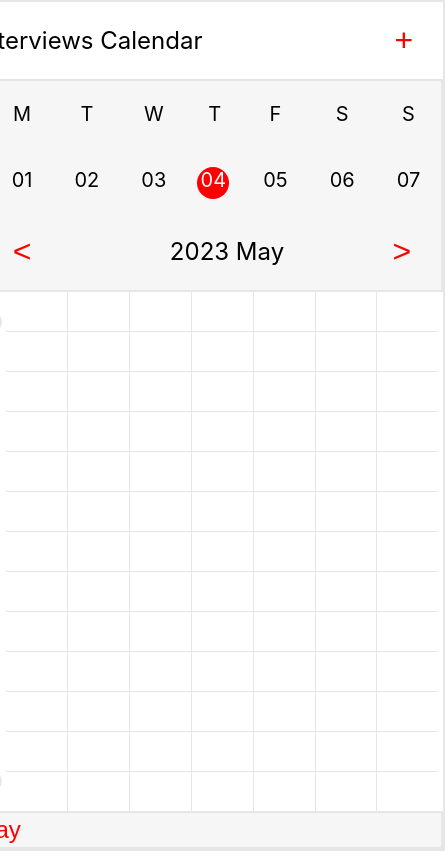
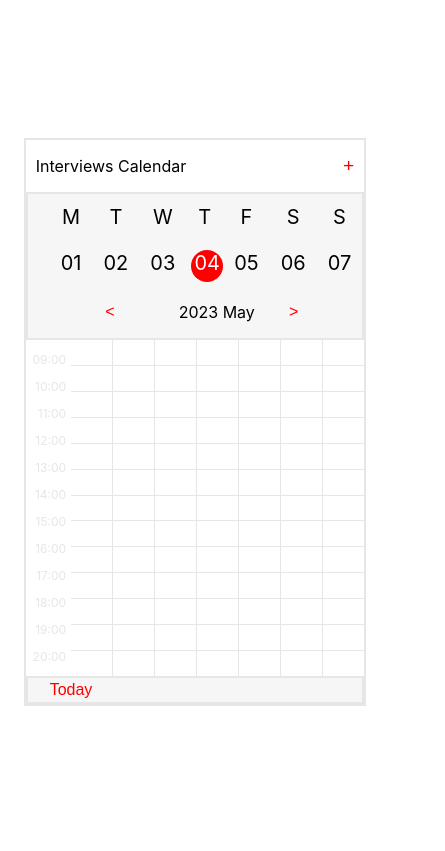
Before and after one commit to d-baghirova/weekViewCalendar, a React (Create React App) app: page / in a window 390 px wide. Shown: the whole page, 445 px wide, since content can reach past the window. Built offline with nearby package versions, Linux system fonts and the light colour scheme.

Commit message:
task completed

```diff
--- a/src/Components/AddInterview.js
+++ b/src/Components/AddInterview.js
@@ -2,16 +2,16 @@ import React, { useEffect, useState } from "react";
 import styled from "styled-components";
 
 const Button = styled.button`
-    margin-right: 30px;
     border: none;
     padding: 0;
     background: none;
 `;
 
 const Plus = styled(Button)`
-  font-size: 2rem;
+  font-size: 1.2rem;
   color: red;
   text-decoration: none;
+  margin-right: 10px;
   &:hover,
   &:focus {
     color: palevioletred;
@@ -27,14 +27,20 @@ const Heading = styled.div`
 `
 
 const H1 = styled.p`
-  margin-left: 30px;
   font-size: 1.5rem;
+  background-color: white;
+  display: flex;
+  @media (max-width: 750px) {
+    font-size: 1rem;
+    margin-left: 10px;
+  }
+`
+
+const Mimic = styled.form`
+border: 2px solid gray; background-color: white; display: flex; flex-direction:column"
 `
 
 export default function AddInterview({query, onQuery, queryV, onQueryV, onWeek, onYear, onMonth}) {
-
-  const [day, setDay] = useState('');
-  const [hour, setHour] = useState('');
 
   useEffect(() => {
     if (typeof queryV[0] === 'string'){
@@ -113,7 +119,7 @@ const getWeekFromDate = (d) => {
 }
 
   return (
-    <Heading>
+    <Heading id='heading'>
       <H1>Interviews Calendar</H1>
       <Plus onClick={handlePlus}>+</Plus>
     </Heading>
--- a/src/Components/App.js
+++ b/src/Components/App.js
@@ -10,11 +10,12 @@ const Calendar = styled.div`
   display: flex;
   align-items: center;
   justify-content:center;
+  height: 100vh
 `
 
 const Wrapper = styled.section`
   max-width: 750px;
-  padding: 1em;
+  padding: 5vw;
   background:white;
   margin:0;
   padding:0;
@@ -38,7 +39,7 @@ function App() {
       <Wrapper>
         <AddInterview query={query} onQuery={setQuery} queryV={queryV} onQueryV={setQueryV} onWeek={setWeek} onYear={setYear} onMonth={setMonth} />
         <Week queryV={queryV} year={year} month={month} week={week} onWeek={setWeek} onYear={setYear} onMonth={setMonth} />
-        <Hours onClicked={setClicked} clicked={clicked}  query={query} queryDelete={queryDelete} onQueryDelete={setQueryDelete} week={week} />
+        <Hours onClicked={setClicked} clicked={clicked}  query={query} onQueryDelete={setQueryDelete} week={week} />
         <Delete query={query} onQuery={setQuery} onClicked={setClicked} clicked={clicked} onQueryDelete={setQueryDelete} queryDelete={queryDelete} week={week} onQueryV={setQueryV} />
       </Wrapper>
     </Calendar>
--- a/src/Components/Delete.js
+++ b/src/Components/Delete.js
@@ -11,9 +11,13 @@ const Button = styled.button`
 
 const Del = styled(Button)`
   display:none;
-  font-size: 1.5rem;
+  font-size: 1.2rem;
   color: red;
   text-decoration: none;
+  @media (max-width: 750px) {
+    padding-left: 20px;
+    font-size: 1rem;
+  }
   &:hover,
   &:focus {
     color: palevioletred;
@@ -24,6 +28,7 @@ const Del = styled(Button)`
 `;
 
 const Heading = styled.div`
+  mx-width: 750px;
   display: flex;
   justify-content: space-between;
   background-color: #f6f6f6;
@@ -31,16 +36,24 @@ const Heading = styled.div`
 `
 
 const Day = styled.button`
-  font-size: 1.5rem;
+  font-size: 1.2rem;
   border: 2px solid transparent;
   background-color:transparent;
   color:red
+  @media (max-width: 750px) {
+    padding-left: 20px;
+    font-size: 1rem;
+  }
 `
 
 const Today = styled(Day)`
-  font-size: 1.5rem;
+  font-size: 1.2rem;
   color: red;
   text-decoration: none;
+  @media (max-width: 750px) {
+    font-size: 1rem;
+    padding-left: 20px;
+  };
   &:hover,
   &:focus {
     color: palevioletred;
--- a/src/Components/Hours.js
+++ b/src/Components/Hours.js
@@ -13,18 +13,28 @@ grid-gap: 1px
 
 const H = styled.div`
 width: 12%;
+text-align: right;
 color: #e6e6e6;
+margin-right: 5px;
+@media (max-width:750px){
+  font-size: 12px;
+}
+`
+
+const Rp = styled.p`
+  @media (max-width:750px){
+    width: 20px;
+  }
 `
 
 const Hour = styled.div`
 display:flex
 `
 
-function Hours({query, onClicked, clicked, queryDelete, onQueryDelete, week}) {
+function Hours({query, onClicked, clicked, onQueryDelete, week}) {
 
   const [hs, setHs] = useState('');
   const [fields, setFields] = useState('');
-  const [interviews, setInterviews] = useState([]);
 
   useEffect(() => {
     makeHs();
@@ -32,10 +42,9 @@ function Hours({query, onClicked, clicked, queryDelete, onQueryDelete, week}) {
   }, [])
 
   const makeHs = () => {
-    let hours = document.getElementById("H");
     let str;
     for (let i=9; i<21; i++){
-      Math.floor(i/10)===0 ? str += `<h3>${`0${i}:00`}</h3>` : str += `<h3>${`${i}:00`}</h3>`;
+      Math.floor(i/10)===0 ? str += `<p>${`0${i}:00`}</p>` : str += `<p>${`${i}:00`}</p>`;
     }
     if (str !== undefined && str !== null){
       setHs(str)
--- a/src/Components/Week.js
+++ b/src/Components/Week.js
@@ -9,6 +9,7 @@ const Wrapped = styled.div`
 const Grid = styled.div`
   display: grid;
   grid-template-columns: auto auto auto auto auto auto auto auto;
+  width: 87%;
 `
 
 const Item = styled.div`
@@ -17,6 +18,9 @@ const Item = styled.div`
   padding: 20px;
   font-size: 20px;
   text-align: center;
+  @media (max-width: 750px) {
+    padding: 10px;
+  }
 `
 
 const ItemToday = styled.div`
@@ -29,13 +33,16 @@ const ItemToday = styled.div`
   margin: 20px 0 0 10px ;
   font-size: 20px;
   text-align: center;
+  @media (max-width: 750px){
+    margin: 10px 0 0 5px ;
+  }
 `
 
 const Month = styled.div`
   display: flex;
   margin-left:13%;
   width: 87%;
-  justify-content: space-between;
+  justify-content: space-evenly;
 `
 
 const Btn = styled.button`
@@ -47,6 +54,10 @@ const Btn = styled.button`
 
 const P = styled.p`
   font-size: 1.5rem;
+  @media (max-width: 750px) {
+    font-size: 1rem;
+  }
+
 `
 
 const Arrow = styled(Btn)`
@@ -59,10 +70,12 @@ const Arrow = styled(Btn)`
   }
   &:active {
     color: coral;
+  } @media (max-width: 750px){
+    font-size: 1rem
   }
 `;
 
-function Week({query, year, month, week, onWeek, onYear, onMonth}) {
+function Week({year, month, week, onWeek, onYear, onMonth}) {
 
   const chosenWeek = ['','M', 'T', 'W', 'T', 'F', 'S', 'S', ''];
   const todayDate = new Date();
```
